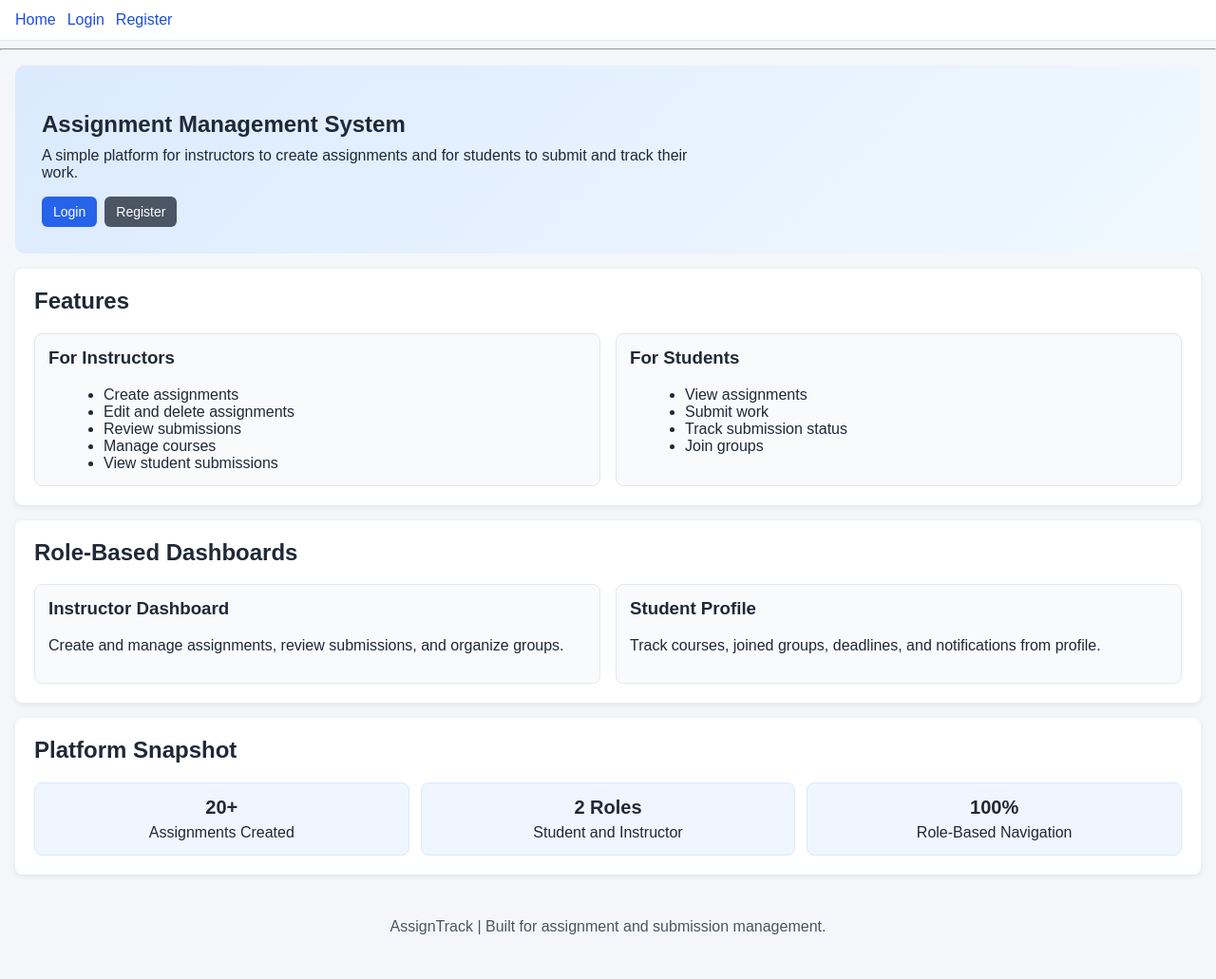
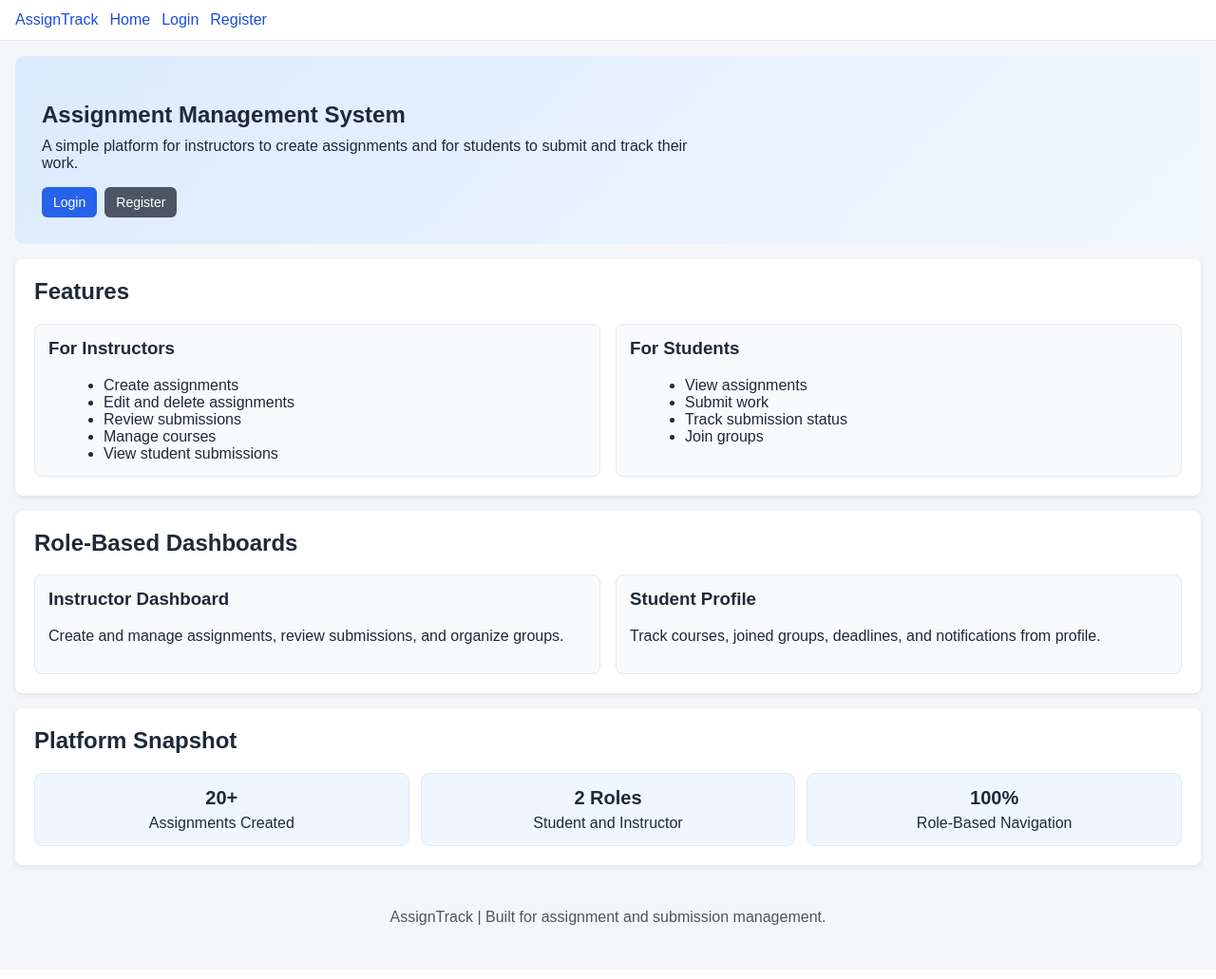
Before and after one commit to Amanuel-2/AssignTrack, a Django app: page / in a window 1280 px wide. Shown: the whole page at 95% size. After the commit the page ends 974 px from the top, so only its background shows below. Run offline with Django 5.2, Linux system fonts and the light colour scheme.

Commit message:
add home page detail

```diff
--- a/templates/base.html
+++ b/templates/base.html
@@ -13,6 +13,7 @@
 
     <nav class="nav-bar">
         <div class="nav-left">
+            <a class="brand" href="{% url 'home' %}">AssignTrack</a>
             <a href="{% url 'home' %}">Home</a>
             {% if user.is_authenticated %}
                 {% if user.profile.role == "lecturer" %}
@@ -36,10 +37,10 @@
         {% endif %}
     </nav>
 
-    <hr>
-
-    {% block content %}
-    {% endblock %}
+    <main class="page-shell">
+        {% block content %}
+        {% endblock %}
+    </main>
 
 </body>
 
```
